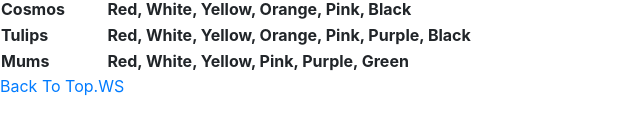
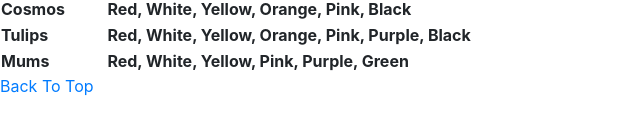
Before and after one commit to Biglustypanda/CS50w_Project0, a plain HTML site: page index.html in a window 1280 px wide. Shown: the part 374-506 px from the top of the page, 0-640 px from the left. Drawn offline with nearby package versions, Linux system fonts and the light colour scheme; files that its build step writes are made by us from their sources.

```diff
--- a/index.html
+++ b/index.html
@@ -59,7 +59,7 @@
 	        		</tr>
 	        	</table>
         	</div>
-        	<a href="#top">Back To Top.WS</a>
+        	<a href="#top">Back To Top</a>
         </div>
     </body>
 </html>
```
